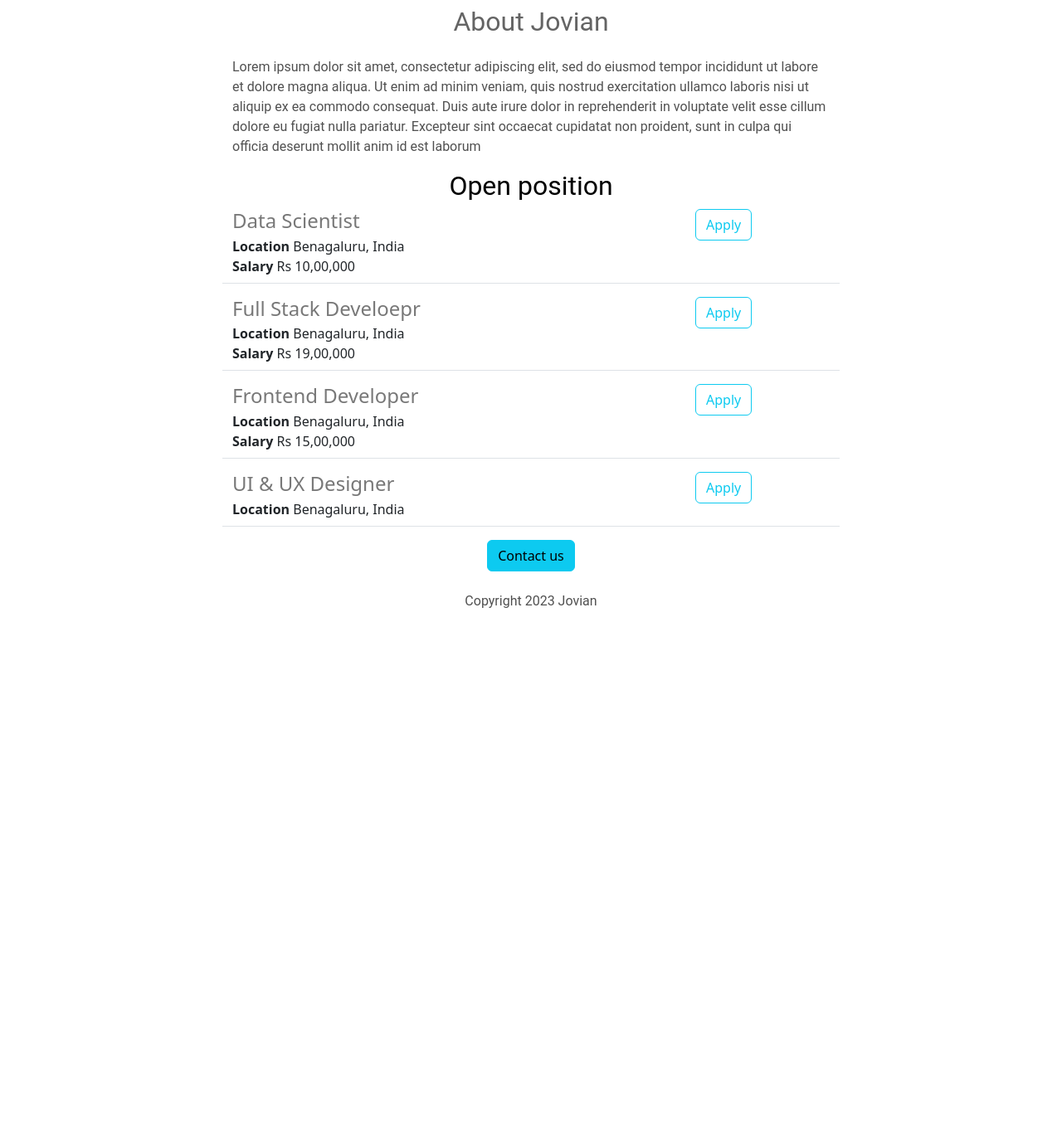
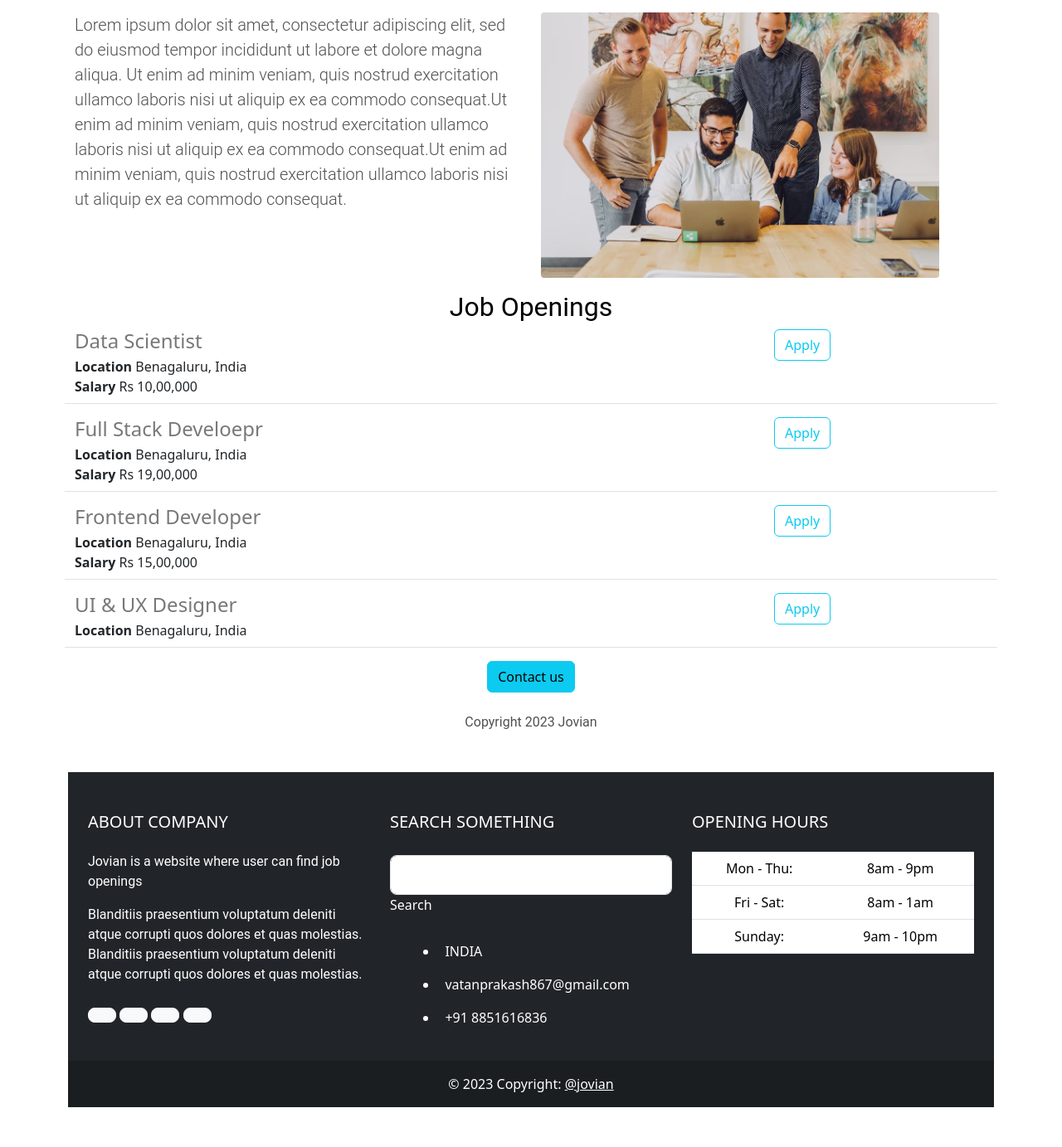
Before and after one commit to vatan-prakash/Jovian-Carrier-Web2, a Flask app: page / in a window 1280 px wide. Shown: the part 425-1808 px from the top of the page at 83% size. Before the commit the page ends 1178 px from the top, so only its background shows below. Run offline with Flask 3, Linux system fonts and the light colour scheme.

Commit message:
added footer navbar and mail contact us section

```diff
--- /dev/null
+++ b/templates/footer.html
@@ -0,0 +1,96 @@
+<!-- Remove the container if you want to extend the Footer to full width. -->
+<div class="container my-5">
+
+  <footer class="text-white text-center text-lg-start bg-dark">
+    <!-- Grid container -->
+    <div class="container p-4">
+      <!--Grid row-->
+      <div class="row mt-4">
+        <!--Grid column-->
+        <div class="col-lg-4 col-md-12 mb-4 mb-md-0">
+          <h5 class="text-uppercase mb-4">About company</h5>
+
+          <p class="text-white">
+            Jovian is a website where user can find job openings
+          </p>
+
+          <p  class="text-white">
+            Blanditiis praesentium voluptatum deleniti atque corrupti quos dolores et quas
+            molestias.   Blanditiis praesentium voluptatum deleniti atque corrupti quos dolores et quas
+            molestias.
+          </p>
+
+          <div class="mt-4">
+            <!-- Facebook -->
+            <a type="button" class="btn btn-floating btn-light btn-lg"><i class="fab fa-facebook-f"></i></a>
+            <!-- Dribbble -->
+            <a type="button" class="btn btn-floating btn-light btn-lg"><i class="fab fa-dribbble"></i></a>
+            <!-- Twitter -->
+            <a type="button" class="btn btn-floating btn-light btn-lg"><i class="fab fa-twitter"></i></a>
+            <!-- Google + -->
+            <a type="button" class="btn btn-floating btn-light btn-lg"><i class="fab fa-google-plus-g"></i></a>
+            <!-- Linkedin -->
+          </div>
+        </div>
+        <!--Grid column-->
+
+        <!--Grid column-->
+        <div class="col-lg-4 col-md-6 mb-4 mb-md-0">
+          <h5 class="text-uppercase mb-4 pb-1">Search something</h5>
+
+          <div class="form-outline form-white mb-4">
+            <input type="text" id="formControlLg" class="form-control form-control-lg" />
+            <label class="form-label" for="formControlLg">Search</label>
+          </div>
+
+          <ul class="fa-ul" style="margin-left: 1.65em;">
+            <li class="mb-3">
+              <span class="fa-li"><i class="fas fa-home"></i></span><span class="ms-2">INDIA </span>
+            </li>
+            <li class="mb-3">
+              <span class="fa-li"><i class="fas fa-envelope"></i></span><span class="ms-2">vatanprakash867@gmail.com</span>
+            </li>
+            <li class="mb-3">
+              <span class="fa-li"><i class="fas fa-phone"></i></span><span class="ms-2">+91 8851616836</span>
+            </li>
+          </ul>
+        </div>
+        <!--Grid column-->
+
+        <!--Grid column-->
+        <div class="col-lg-4 col-md-6 mb-4 mb-md-0">
+          <h5 class="text-uppercase mb-4">Opening hours</h5>
+
+          <table class="table text-center text-white">
+            <tbody class="fw-normal">
+              <tr>
+                <td>Mon - Thu:</td>
+                <td>8am - 9pm</td>
+              </tr>
+              <tr>
+                <td>Fri - Sat:</td>
+                <td>8am - 1am</td>
+              </tr>
+              <tr>
+                <td>Sunday:</td>
+                <td>9am - 10pm</td>
+              </tr>
+            </tbody>
+          </table>
+        </div>
+        <!--Grid column-->
+      </div>
+      <!--Grid row-->
+    </div>
+    <!-- Grid container -->
+
+    <!-- Copyright -->
+    <div class="text-center p-3" style="background-color: rgba(0, 0, 0, 0.2);">
+      © 2023 Copyright:
+      <a class="text-white" href="https://mdbootstrap.com/">@jovian</a>
+    </div>
+    <!-- Copyright -->
+  </footer>
+
+</div>
+<!-- End of .container -->
--- a/templates/home.html
+++ b/templates/home.html
@@ -36,21 +38,28 @@
        color:rgb(80,80,80);
      }
       #container{
-        max-width:720px;
+        max-width:1100px;
         margin:0 auto;
       }
     </style>
   </head>
   <body>
+    {% include 'nav.html' %}
+    <img id="banner" src="https://images.unsplash.com/photo-1504805572947-34fad45aed93?q=80&w=2070&auto=format&fit=crop&ixlib=rb-4.0.3&ixid=M3wxMjA3fDB8MHxwaG90by1wYWdlfHx8fGVufDB8fHx8fA%3D%3D" height="320">
+
     <div id="container">
  <h1 class="mt-2 mb-10">{{company_name}} Carriers</h1>
-    <img id="banner" src="https://images.unsplash.com/photo-1504805572947-34fad45aed93?q=80&w=2070&auto=format&fit=crop&ixlib=rb-4.0.3&ixid=M3wxMjA3fDB8MHxwaG90by1wYWdlfHx8fGVufDB8fHx8fA%3D%3D" height="320">
-    <h2 class="mt-2 mb-4">About Jovian</h2>
-    <p class="bodytext">
-      Lorem ipsum dolor sit amet, consectetur adipiscing elit, sed do eiusmod tempor incididunt ut labore et dolore magna aliqua. Ut enim ad minim veniam, quis nostrud exercitation ullamco laboris nisi ut aliquip ex ea commodo consequat. Duis aute irure dolor in reprehenderit in voluptate velit esse cillum dolore eu fugiat nulla pariatur. Excepteur sint occaecat cupidatat non proident, sunt in culpa qui officia deserunt mollit anim id est laborum
+  <div class='row' style="margin-bottom:16px">
+   <div class="col-6">
+    <p class="lead">
+      Lorem ipsum dolor sit amet, consectetur adipiscing elit, sed do eiusmod tempor incididunt ut labore et dolore magna aliqua. Ut enim ad minim veniam, quis nostrud exercitation ullamco laboris nisi ut aliquip ex ea commodo consequat.Ut enim ad minim veniam, quis nostrud exercitation ullamco laboris nisi ut aliquip ex ea commodo consequat.Ut enim ad minim veniam, quis nostrud exercitation ullamco laboris nisi ut aliquip ex ea commodo consequat.
     </p>
-
-    <h2 style="color:black">Open position </h2>
+     </div>
+     <div class="col-6">
+       <img src="/static/emp.avif" style="height:320px; border-radius:4px;">
+     </div>
+  </div>
+    <h2 style="color:black">Job Openings</h2>
 
     <div >
      {% for job in jobs %}
@@ -58,14 +67,15 @@
      {% endfor %}
       </div>
       <div style="text-align:center">
-        <button type="button" class="btn btn-info">
+        <a href="mailto:vatanprakash867@gmail.com?subject=Any%20Queries&body=Name%3A%3Cyour%20name%20here%3E%0D%0AEnter%20Questions" type="button" class="btn btn-info">
         Contact us
-        </button >
+        </a >
        <p class="mt-4">
          Copyright 2023 Jovian
        </p>
 
       </div>
     </div>
+    {% include 'footer.html' %}
   </body>
 </html>
--- a/templates/jobitem.html
+++ b/templates/jobitem.html
@@ -14,7 +14,7 @@
       {% endif %}
   </div>
       <!-- if salary is not given -->
-  <div class="col-3">
-  <button type="button" class="btn btn-outline-info">Apply</button>
+  <div class="col-3 padding-right:10px">
+  <a href="mailto:vatanprakash867@gmail.com?subject=Application%20for%20{{job['title']}}&body=Name%3A%3Cyour%20name%20here%3E%0D%0AResume%20link%3A%3Cresume%3E%0D%0ALinkedin%20Link%3A%3Clink%3E" type="button" class="btn btn-outline-info">Apply</a>
   </div>
     </div>
```
Also changed, not shown: other parts of templates/home.html (+3 -1 lines), templates/nav.html (added, +8 -0 lines), static/Jovian Carriers-logos.jpeg (added), static/Jovian Carriers-logos_black.png (added), static/Jovian Carriers-logos_transparent.png (added), static/emp.avif (added), static/jc.png (added).
